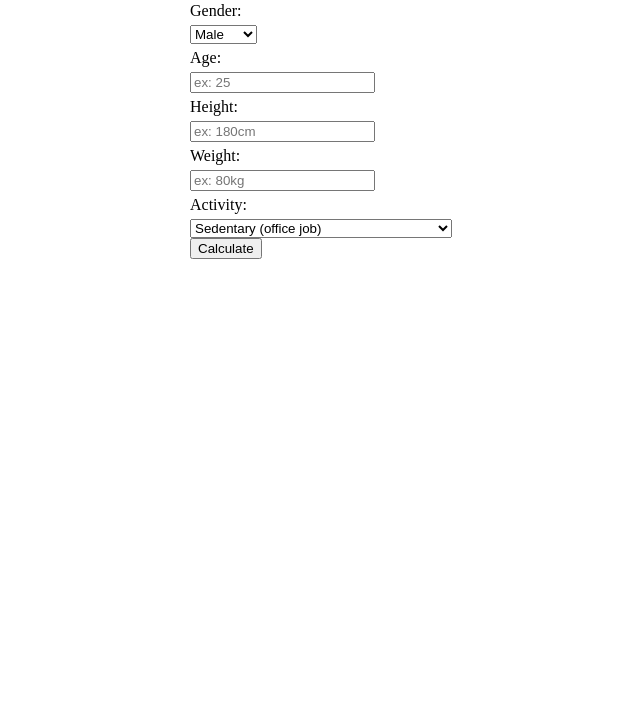
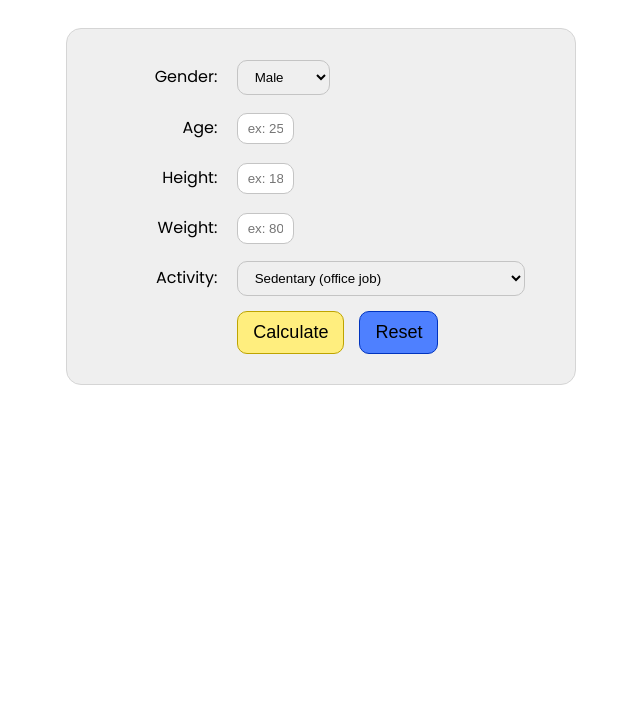
Before and after one commit to matheusjosebv/calorie-calculator, a plain HTML site: page index.html in a window 1280 px wide. Shown: the part 83-800 px from the top of the page, without its empty margins (319-959 px from the left). Drawn offline with Linux system fonts and the light colour scheme.

Commit message:
css added, reset button created

```diff
--- a/index.html
+++ b/index.html
@@ -5,6 +5,12 @@
     <meta http-equiv="X-UA-Compatible" content="IE=edge" />
     <meta name="viewport" content="width=device-width, initial-scale=1.0" />
     <title>Calorie Calculator</title>
+    <link rel="preconnect" href="https://fonts.googleapis.com" />
+    <link rel="preconnect" href="https://fonts.gstatic.com" crossorigin />
+    <link
+      href="https://fonts.googleapis.com/css2?family=Poppins:wght@300;400;500;700&display=swap"
+      rel="stylesheet"
+    />
     <link rel="stylesheet" href="styles.css" />
     <script defer src="script.js"></script>
   </head>
@@ -18,7 +24,7 @@
           <option value="female">Female</option>
         </select>
       </div>
-      <div class="age">
+      <div class="age field">
         <label for="age">Age: </label>
         <input
           type="text"
@@ -30,7 +36,7 @@
           required
         />
       </div>
-      <div class="height">
+      <div class="height field">
         <label for="height">Height: </label>
         <input
           type="text"
@@ -42,7 +48,7 @@
           required
         />
       </div>
-      <div class="weight">
+      <div class="weight field">
         <label for="weight">Weight: </label>
         <input
           type="text"
@@ -54,7 +60,7 @@
           required
         />
       </div>
-      <div class="activity">
+      <div class="activity field">
         <label for="activity">Activity: </label>
         <select name="activity" id="activity" required>
           <option value="1.2">Sedentary (office job)</option>
@@ -65,7 +71,10 @@
         </select>
       </div>
 
-      <button type="submit" id="submit">Calculate</button>
+      <div class="btn-container">
+        <button class="btn calculate-btn" type="submit">Calculate</button>
+        <button class="btn reset-btn" onclick="resetForm()">Reset</button>
+      </div>
     </form>
 
     <div id="result"></div>
--- a/script.js
+++ b/script.js
@@ -5,6 +5,8 @@ const height = document.getElementById("height");
 const weight = document.getElementById("weight");
 const activity = document.getElementById("activity");
 const resultDiv = document.getElementById("result");
+const calculateBtn = document.getElementsByClassName("calculate-btn");
+const resetBtn = document.getElementsByClassName("reset-btn");
 
 form.addEventListener("submit", (e) => {
   e.preventDefault();
@@ -19,4 +21,10 @@ form.addEventListener("submit", (e) => {
   }
 
   resultDiv.innerText = Math.round(result);
+  calculateBtn.innerText = "Re-Calculate";
 });
+
+function resetForm() {
+  form.reset();
+  resultDiv.innerText = "";
+}
--- a/styles.css
+++ b/styles.css
@@ -1,4 +1,5 @@
 body {
+  font-family: "Poppins", "sans-serif";
   display: flex;
   flex-direction: column;
   align-items: center;
@@ -8,6 +9,74 @@ body {
 }
 
 label {
-  display: block;
   padding: 5px 0;
 }
+
+#form {
+  display: flex;
+  flex-direction: column;
+  padding: 30px 50px;
+  background-color: rgb(239, 239, 239);
+  border-radius: 15px;
+  border: 1px solid rgb(213, 213, 213);
+  margin: 20px 30px;
+}
+
+.field {
+  margin: 15px 0 0;
+}
+
+label {
+  display: inline-block;
+  text-align: end;
+  width: 100px;
+  margin: 0 15px 0 0;
+}
+
+input {
+  padding: 7px 10px;
+  border-radius: 10px;
+  width: 35px;
+  border: 1px solid rgb(196, 196, 196);
+}
+
+select {
+  border-radius: 10px;
+  padding: 8px 13px;
+  border: 1px solid rgb(196, 196, 196);
+}
+
+.btn-container {
+  display: flex;
+  gap: 15px;
+  margin: 15px 0 0 120px;
+}
+
+.btn {
+  display: flex;
+  box-sizing: border-box;
+  padding: 10px 15px;
+  border-radius: 10px;
+  outline: none;
+  cursor: pointer;
+  font-size: 18px;
+  transition: 0.2s background-color;
+}
+
+.calculate-btn {
+  border: 1px solid rgb(190, 164, 0);
+  background-color: rgb(255, 238, 126);
+}
+
+.calculate-btn:hover {
+  background-color: rgb(251, 221, 24);
+}
+
+.reset-btn {
+  border: 1px solid rgb(0, 51, 190);
+  background-color: rgb(78, 128, 255);
+}
+
+.reset-btn:hover {
+  background-color: rgb(24, 107, 251);
+}
```
